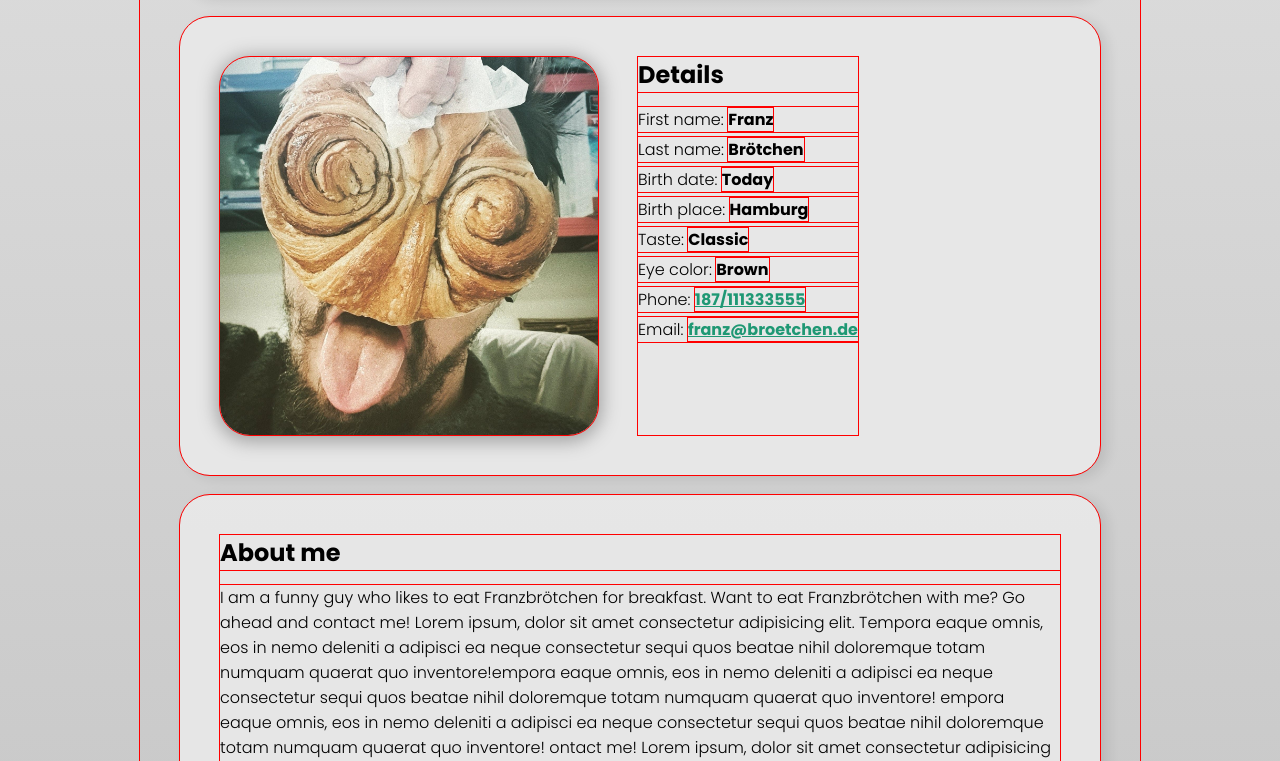
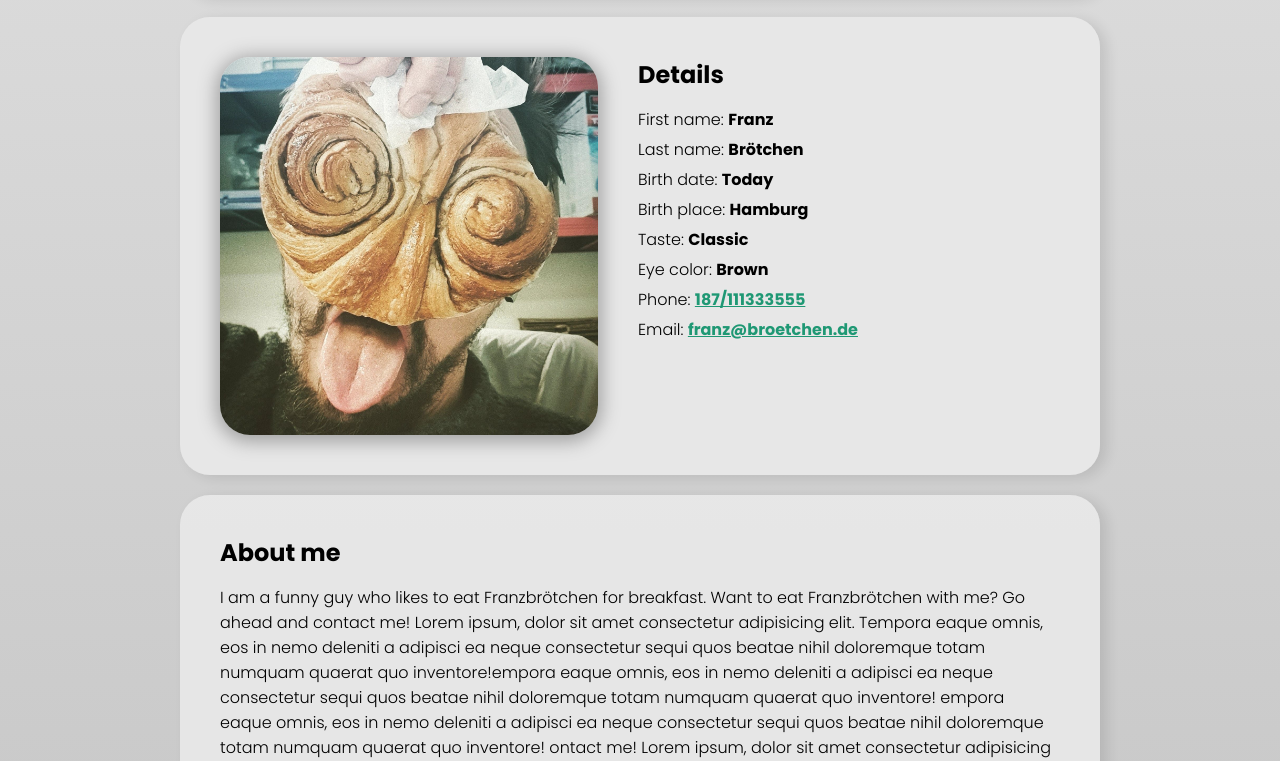
Before and after one commit to oy-gen/my-first-website, a plain HTML site: page index.html in a window 1280 px wide. Shown: the part 168-929 px from the top of the page. Drawn offline with Linux system fonts and the light colour scheme.

Commit message:
Remove outline

```diff
--- a/style.css
+++ b/style.css
@@ -5,7 +5,7 @@
   /* for development */
   /* comment with command shift 7 */
   /* unterstrich am anfang deaktiviert / aktiviert */
-  outline: 1px solid red;
+  _outline: 1px solid red;
 }
 .body-class {
   font-family: "poppins", sans-serif;
```
